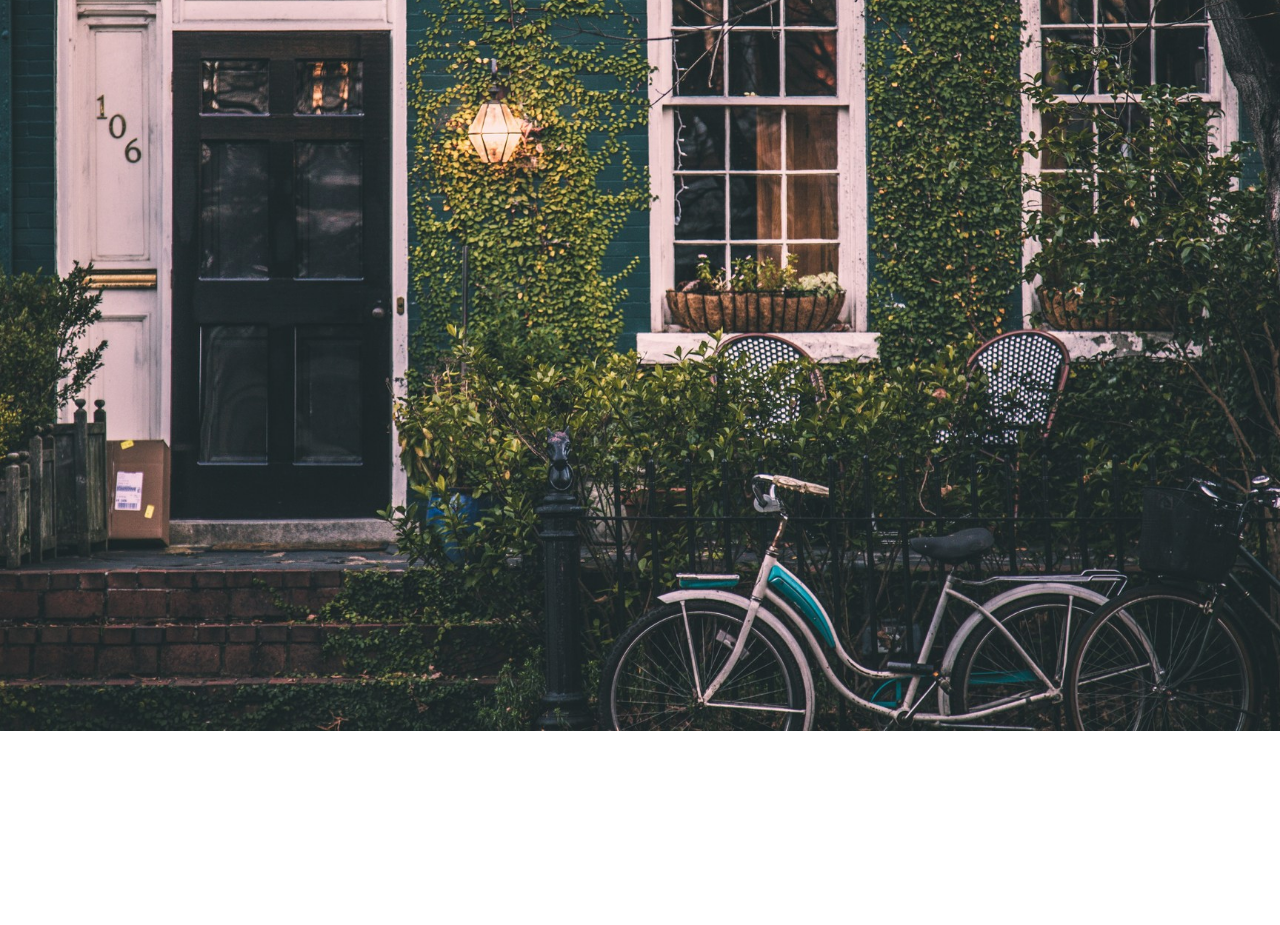
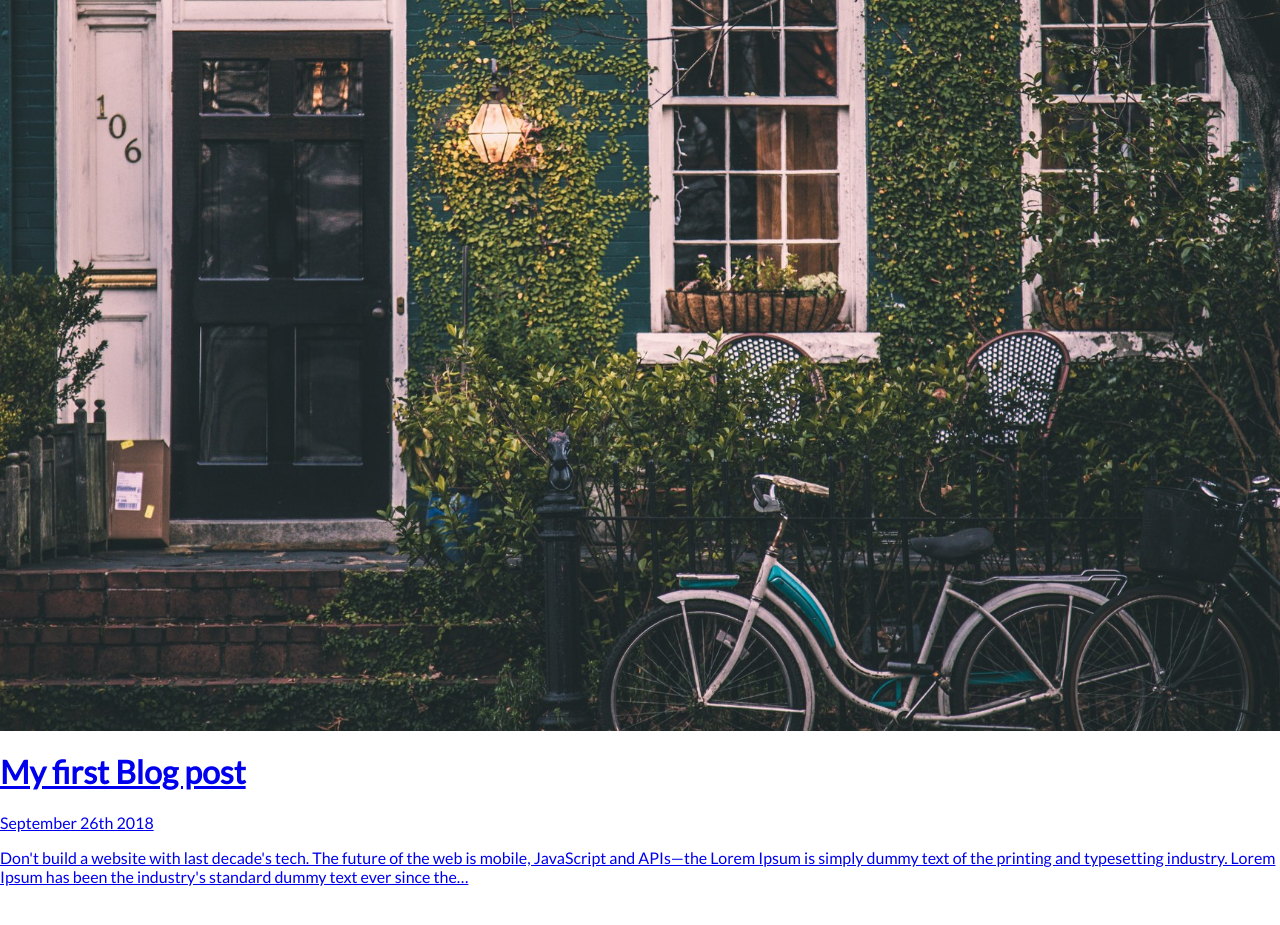
Before and after one commit to bburns/gatsby-site, a Gatsby site: page / in a window 1280 px wide. Shown: the part 69-994 px from the top of the page. Built offline with nearby package versions, Linux system fonts and the light colour scheme; Gatsby itself is replaced by a stand-in of ours.

Commit message:
wip - blog index

```diff
--- a/src/components/layout.js
+++ b/src/components/layout.js
@@ -34,8 +34,8 @@ const Layout = ({ children }) => (
         </Helmet>
         <Header siteTitle={data.site.siteMetadata.title} />
         <div className="layout">
-          {/* {children} */}
-          <Projects />
+          {children}
+          {/* <Projects /> */}
           {/* <Blog /> */}
         </div>
       </>
--- a/src/pages/index.js
+++ b/src/pages/index.js
@@ -1,17 +1,27 @@
 import React from 'react'
-import { Link } from 'gatsby'
+import { Link, graphql } from 'gatsby'
 
 import Layout from '../components/layout'
-// import Image from '../components/image'
 import '../styles/layout.css'
 
-const IndexPage = () => (
-  <div className="page">
-    <Layout>
-      {/* <Link to="/page-2/">Go to page 2</Link> */}
-    </Layout>
-  </div>
-)
+const IndexPage = (props) => {
+  const postList = props.data.allMarkdownRemark
+  return (
+    <div className="page">
+      <Layout>
+        {postList.edges.map(({ node }, i) => (
+          <Link to={node.fields.slug} className="link" >
+            <div className="post-list">
+              <h1>{node.frontmatter.title}</h1>
+              <span>{node.frontmatter.date}</span>
+              <p>{node.excerpt}</p>
+            </div>
+          </Link>
+        ))}
+      </Layout>
+    </div>
+  )
+}
 
 export default IndexPage
 
@@ -23,20 +33,19 @@ export const pageQuery = graphql`
         description
       }
     }
+    allMarkdownRemark(sort: { order: DESC, fields: [frontmatter___date] }) {
+      edges {
+        node {
+          fields{
+            slug
+          }
+          excerpt(pruneLength: 250)
+          frontmatter {
+            date(formatString: "MMMM Do YYYY")
+            title
+          }
+        }
+      }
+    }
   }
 `
-
-    // allMarkdownRemark(sort: { fields: [frontmatter___date], order: DESC }) {
-    //   edges {
-    //     node {
-    //       excerpt
-    //       fields {
-    //         slug
-    //       }
-    //       frontmatter {
-    //         date(formatString: "MMMM DD, YYYY")
-    //         title
-    //       }
-    //     }
-    //   }
-    // }
```
Also changed, not shown: gatsby-node.js (+4 -7 lines), src/templates/blog-post.js (+19 -3 lines).
